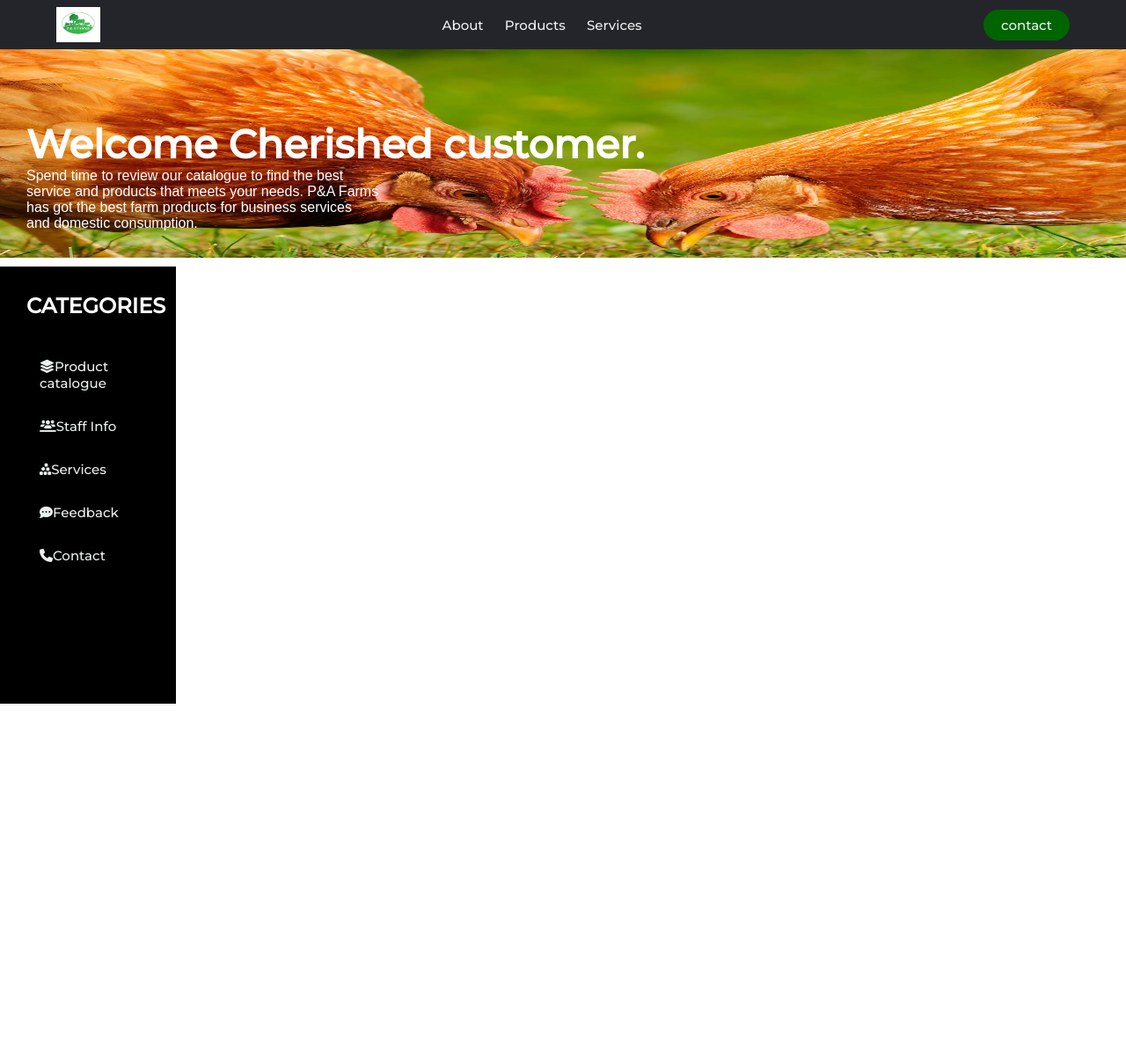
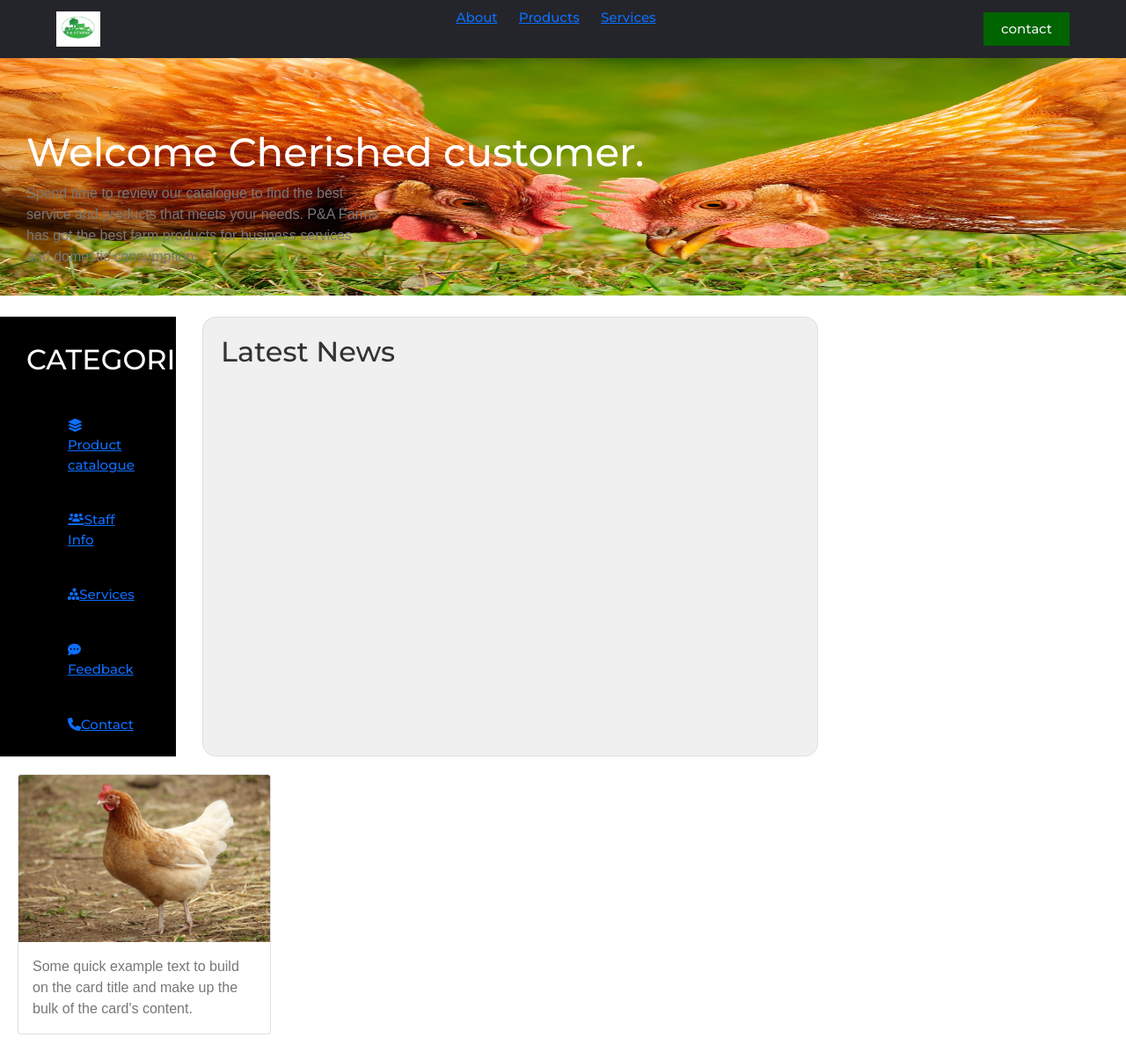
Before and after one commit to oliverquaye23/P-A_FARMS, a Flask app: page / in a window 1280 px wide. Shown: the whole page at 88% size. Before the commit the page ends 800 px from the top, so only its background shows below. Run offline with Flask 3, Linux system fonts and the light colour scheme; data that the repository does not hold is empty; some libraries are stand-ins or nearby versions.

Commit message:
homepage

```diff
--- a/main.py
+++ b/main.py
@@ -1,32 +1,27 @@
 from flask import Flask,render_template,request,redirect, url_for
+from newsapi import NewsApiClient
 import requests
 app = Flask(__name__)
 
-@app.route('/get_news',methods = ['GET'])
-def get_news():
-
-    api_url = 'https://newsapi.org/v2/top-headlines'
-    api_key = "6317386d1b9541aebcb2180a0c6fe67a"
-
-    headers = {
-        "Authorization": f"Bearer {api_key}"
-    }
-
-    response = requests.get(api_url,headers=headers)
-
-    if response.status_code == 200:
-        # The request was successful. You can access the API response data using response.json()
-        data = response.json()
-        print(data)
-    else:
-        # The request failed. Handle the error appropriately.
-        print(f"Request failed with status code {response.status_code}")
-
+# newsapi = NewsApiClient(api_key='6317386d1b9541aebcb2180a0c6fe67a')
+# top_headlines = newsapi.get_top_headlines(category='business')
+# @app.route('/')
+# def homepage():
+#     return render_template('hompage.html')
 
 @app.route('/')
-def homepage():
-    return render_template('hompage.html')
+def news():
+    response = requests.get('https://newsapi.org/v2/top-headlines?q=agriculture&apiKey=6317386d1b9541aebcb2180a0c6fe67a')
+    if response.status_code == 200:
+        # Parse the JSON response
+        news_data = response.json()
 
+        # Extract the articles from the response
+        articles = news_data.get('articles', [])
+
+        return render_template('hompage.html', articles=articles)
+    else:
+        return 'Error fetching news'
 
 if __name__ == '__main__':
     app.run(debug=True, host = '0.0.0.0')
--- a/static/css/homepage.css
+++ b/static/css/homepage.css
@@ -80,13 +80,17 @@ p{
 /* sidebar */
 .wrapper{
     display: flex;
+    flex-direction: row;
+
 }
 .sidebar{
-    position: fixed;
+
+    /* position: fixed; */
     width: 200px;
     height: 500px;
     padding: 30px;
     background: black;
+    margin-right: 30px;
 }
 .sidebar h2{
     color: #ffff;
@@ -98,3 +102,35 @@ p{
     padding: 15px;
 
 }
+
+/* news */
+#news {
+
+    background-color: #f0f0f0;
+    padding: 20px;
+    border: 1px solid #ddd;
+    height: 500px;
+    width: 700px;
+    border-radius: 15px;
+}
+
+h2 {
+    color: #333;
+}
+
+ul {
+    list-style-type: none;
+    padding: 0;
+}
+
+li {
+    margin-bottom: 10px;
+}
+
+h3 {
+    color: #555;
+}
+
+p {
+    color: #777;
+}
--- a/templates/hompage.html
+++ b/templates/hompage.html
@@ -6,6 +6,7 @@
     <title>P&A Farms</title>
     <link rel="stylesheet" href="/static/css/homepage.css">
     <script src="https://kit.fontawesome.com/35e2b1034f.js" crossorigin="anonymous"></script>
+    <link href="https://cdn.jsdelivr.net/npm/bootstrap@5.0.2/dist/css/bootstrap.min.css" rel="stylesheet" integrity="sha384-EVSTQN3/azprG1Anm3QDgpJLIm9Nao0Yz1ztcQTwFspd3yD65VohhpuuCOmLASjC" crossorigin="anonymous">
 </head>
 <body>
     <!--Navbar section  -->
@@ -48,9 +49,25 @@
                 </Ul>
             </div>
 
-            <div class="slider">
+            <!-- News -->
+        <div id="news">
+            <h2>Latest News</h2>
+            <ul>
+                {% for article in articles %}
+                    <li>
+                        <h3>{{ article.title }}</h3>
+                        <p>{{ article.description }}</p>
+                    </li>
+                {% endfor %}
+            </ul>
+        </div>
+        </div>
 
-            </div>
+    </div>
+    <div class="card" style="width: 18rem; margin: 20px;">
+        <img src="/static/image1.jpeg" class="card-img-top" alt="...">
+        <div class="card-body">
+          <p class="card-text">Some quick example text to build on the card title and make up the bulk of the card's content.</p>
         </div>
     </div>
 </body>
```
